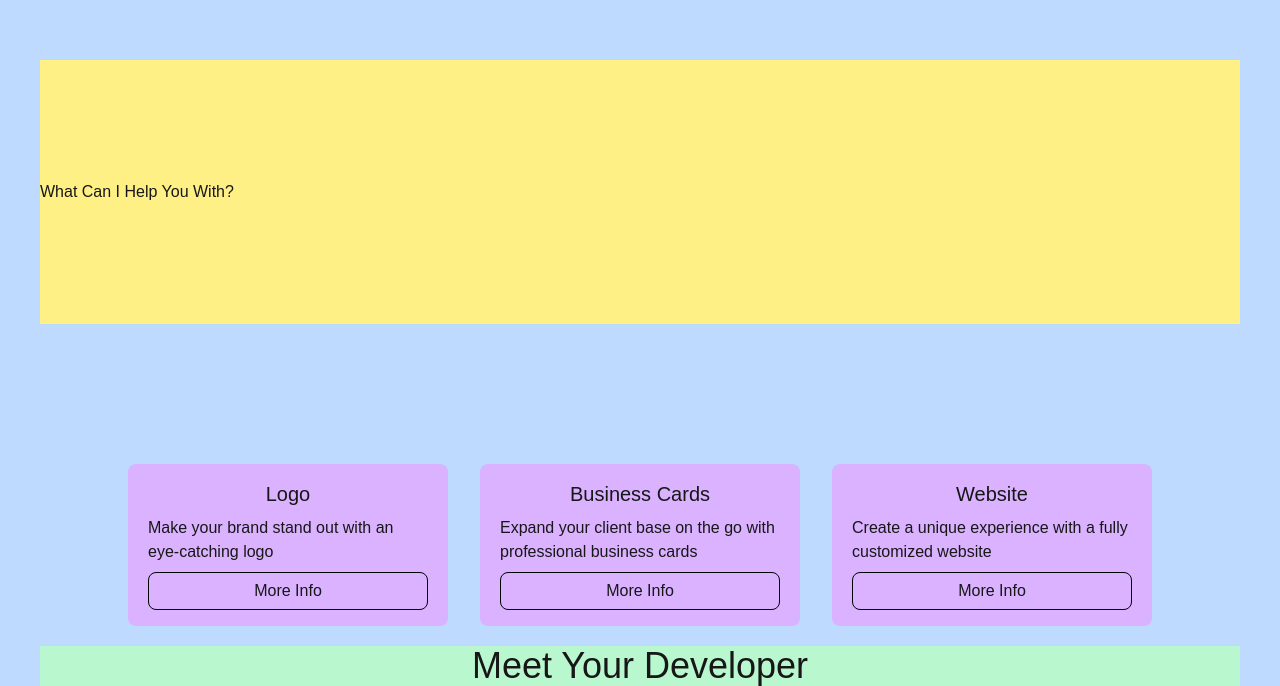
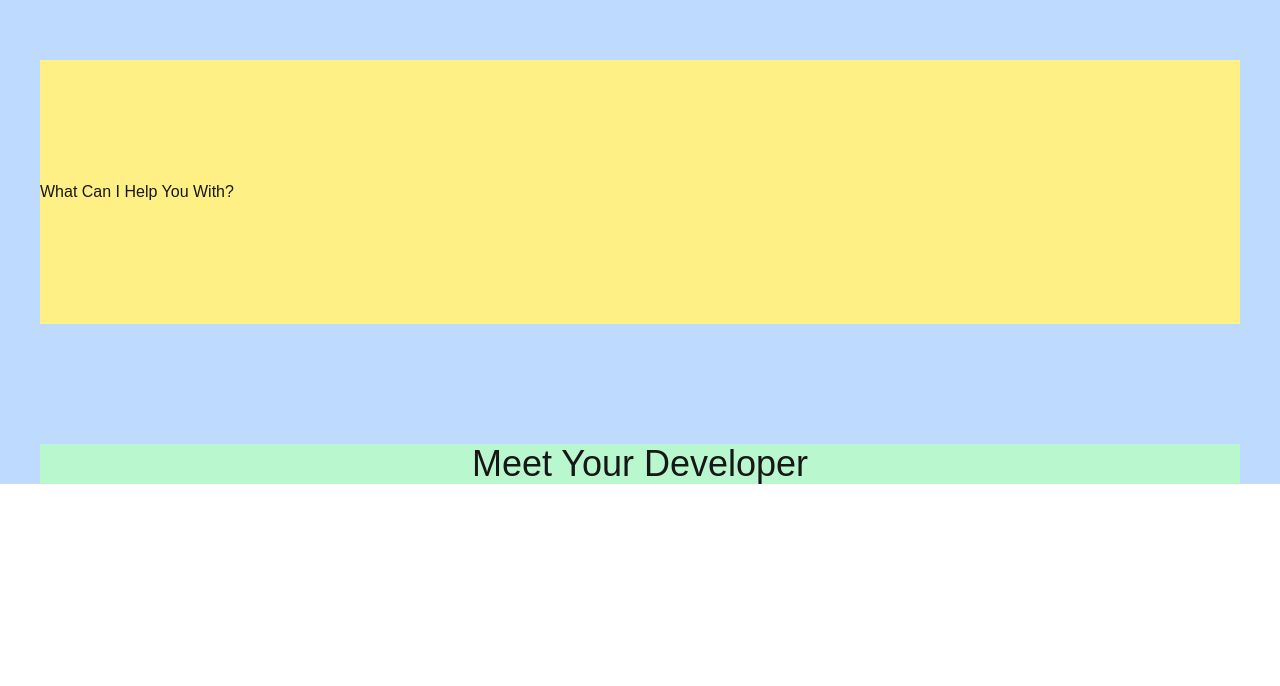
Before and after one commit to ramona-xxii/ramona-freelance-nextapp, a Next.js app: page / in a window 1280 px wide. Shown: the part 716-1402 px from the top of the page. After the commit the page ends 1200 px from the top, so only its background shows below. Built offline with nearby package versions, Linux system fonts and the light colour scheme.

Commit message:
moved service section to components Services, ServiceCard, ServiceGrid

```diff
--- a/app/page.js
+++ b/app/page.js
@@ -9,32 +9,6 @@ export default function Home() {
     <div id="site-container" className="bg-blue-200 px-10">
       <Section><Hero /></Section>
       <Section><Services /></Section>
-
-      <section id="services">
-        <div id="services-grid" className="px-10 py-5">
-          {/* services grid */}
-          <div className="grid grid-cols-1 md:grid-cols-3 gap-8 max-w-5xl mx-auto">
-            {/* card 1 - logo */}
-            <div className="bg-purple-300 rounded-lg px-5 py-4">
-              <h1 className="text-center text-base sm:text-lg md:text-xl">Logo</h1>
-              <p className="py-2">Make your brand stand out with an eye-catching logo</p>
-              <button className="w-full border border-black rounded-lg px-3 py-1.5">More Info</button>
-            </div>
-            {/* card 2 - business cards */}
-            <div className="bg-purple-300 rounded-lg px-5 py-4">
-              <h1 className="text-center text-base sm:text-lg md:text-xl">Business Cards</h1>
-              <p className="py-2">Expand your client base on the go with professional business cards</p>
-              <button className="w-full border border-black rounded-lg px-3 py-1.5">More Info</button>
-            </div>
-            {/* card 3 - website */}
-            <div className="bg-purple-300 rounded-lg px-5 py-4">
-              <h1 className="text-center text-base sm:text-lg md:text-xl">Website</h1>
-              <p className="py-2">Create a unique experience with a fully customized website</p>
-              <button className=" w-full border border-black rounded-lg px-3 py-1.5">More Info</button>
-            </div>
-          </div>
-        </div>
-      </section>
 
       {/* ABOUT section */}
       <section id="about" className="bg-green-200">
```
